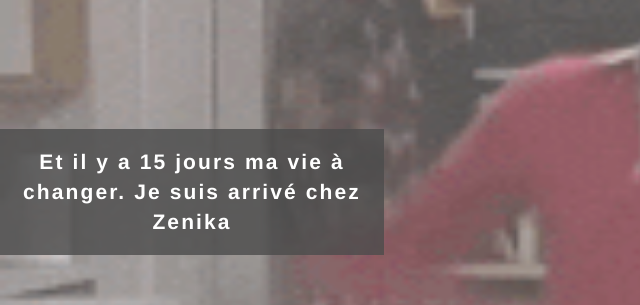
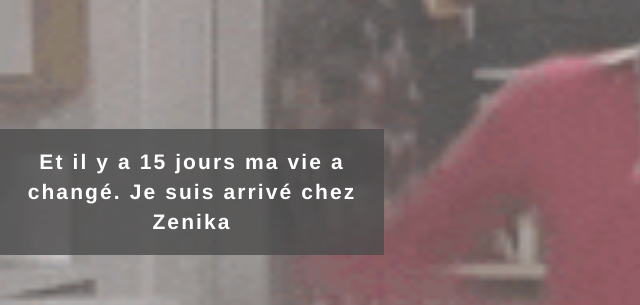
Before and after one commit to GregoryBevan/my-previous-life, a website: page website/index.html in a window 1280 px wide. Shown: the part 7740-8045 px from the top of the page, 0-640 px from the left. Drawn offline with nearby package versions, Linux system fonts and the light colour scheme.

Commit message:
Maître Capello's correction

```diff
--- a/website/index.html
+++ b/website/index.html
@@ -70,7 +70,7 @@
 	</div>
 	<div class="carlton parallax text-center">
 		<div class="text">
-			<span class="border">Et il y a 15 jours ma vie à changer. Je suis arrivé chez Zenika</span>
+			<span class="border">Et il y a 15 jours ma vie a changé. Je suis arrivé chez Zenika</span>
 		</div>
 	</div>
 	<div class="back parallax text-center">
```
